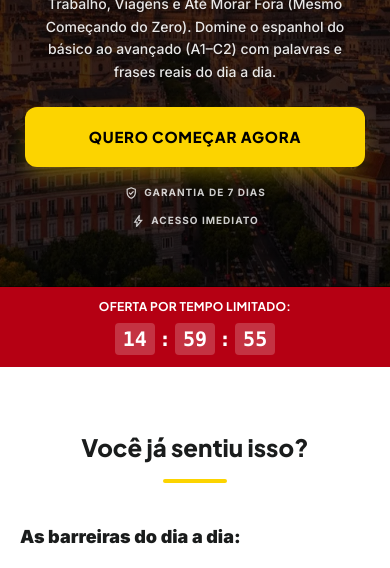
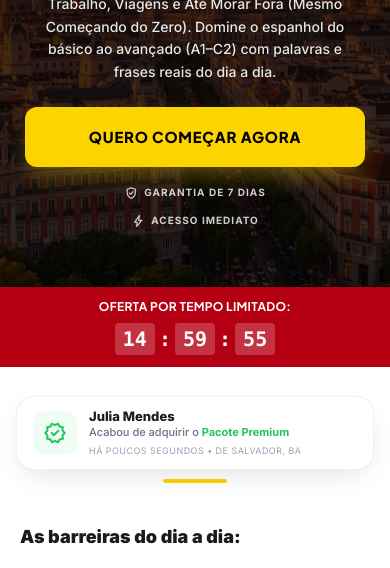
Before and after one commit to luissmotta/lp-faleespanhol, a website: page index.html in a window 390 px wide. Shown: the part 259-827 px from the top of the page. Drawn offline with nearby package versions, Linux system fonts and the light colour scheme.

Commit message:
chore: adjust notification timing and fix overlap

```diff
--- a/script.js
+++ b/script.js
@@ -101,6 +101,9 @@ document.addEventListener('DOMContentLoaded', function () {
             e.preventDefault();
             // Show modal
             upsellModal.classList.remove('hidden');
+            // Remove any active purchase notification to avoid covering the modal
+            document.querySelectorAll('.purchase-notification').forEach(n => n.remove());
+
             // Small delay to allow display class to apply before toggling opacity for transition
             setTimeout(function () {
                 upsellModal.classList.remove('opacity-0');
@@ -277,8 +280,8 @@ document.addEventListener('DOMContentLoaded', function () {
                 </div>
                 <div class="purchase-content">
                     <span class="purchase-title">${name}</span>
-                    <span class="purchase-desc">Acabou de comprar o <strong style="color: #22c55e;">Pacote Premium</strong></span>
-                    <span class="purchase-time">há 2 minutos • de ${city}</span>
+                    <span class="purchase-desc">Acabou de adquirir o <strong style="color: #22c55e;">Pacote Premium</strong></span>
+                    <span class="purchase-time">há poucos segundos • de ${city}</span>
                 </div>
             `;
 
@@ -301,20 +304,21 @@ document.addEventListener('DOMContentLoaded', function () {
         }
 
         function scheduleNext() {
-            const delay = Math.floor(Math.random() * (18000 - 8000) + 8000); // Entre 8s e 18s
+            const delay = Math.floor(Math.random() * (45000 - 20000) + 20000); // Entre 20s e 45s
             setTimeout(() => {
                 createNotification();
                 scheduleNext();
             }, delay);
         }
 
-        // Inicia após 5 segundos
+        // Inicia após 3 segundos
         setTimeout(() => {
             createNotification();
             scheduleNext();
-        }, 5000);
+        }, 3000);
     })();
 
 
 
+
 });
--- a/style.css
+++ b/style.css
@@ -389,7 +389,7 @@ body {
     display: flex;
     align-items: center;
     gap: 12px;
-    z-index: 40; /* Reduzido para ficar atrás de modais e outros elementos fixos importantes */
+    z-index: 99; /* Voltado para 99 para ser visível, mas será ocultado via JS ao abrir modais */
     max-width: 320px;
     transform: translateX(-120%);
     transition: transform 0.6s cubic-bezier(0.16, 1, 0.3, 1), opacity 0.5s ease;
@@ -452,14 +452,14 @@ body {
 /* Position adjustment for mobile to avoid covering content or sticky CTA */
 @media (max-width: 768px) {
     .purchase-notification {
-        left: 12px;
-        right: 12px;
-        bottom: 110px; /* Above the mobile sticky CTA bar */
-        transform: translateY(200%);
-        max-width: none;
+        bottom: 115px; /* Ajustado para ficar um pouco acima do sticky CTA */
+        transform: translateY(150%);
+        max-width: calc(100% - 32px);
         margin: 0 auto;
-        border-radius: 20px;
-        width: calc(100% - 24px);
+        border-radius: 18px;
+        width: 100%;
+        left: 16px;
+        right: 16px;
     }
 
     .purchase-notification.show {
```
